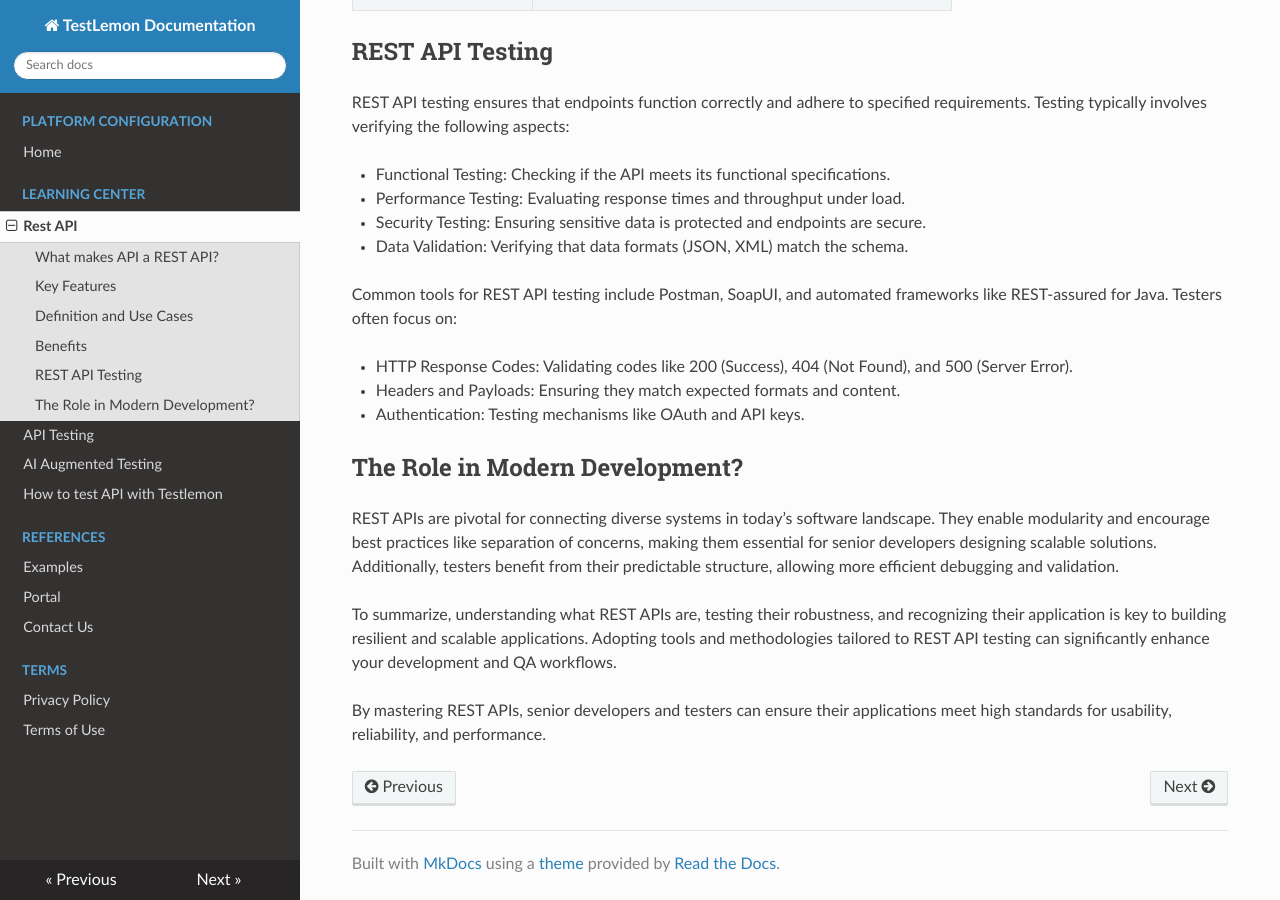
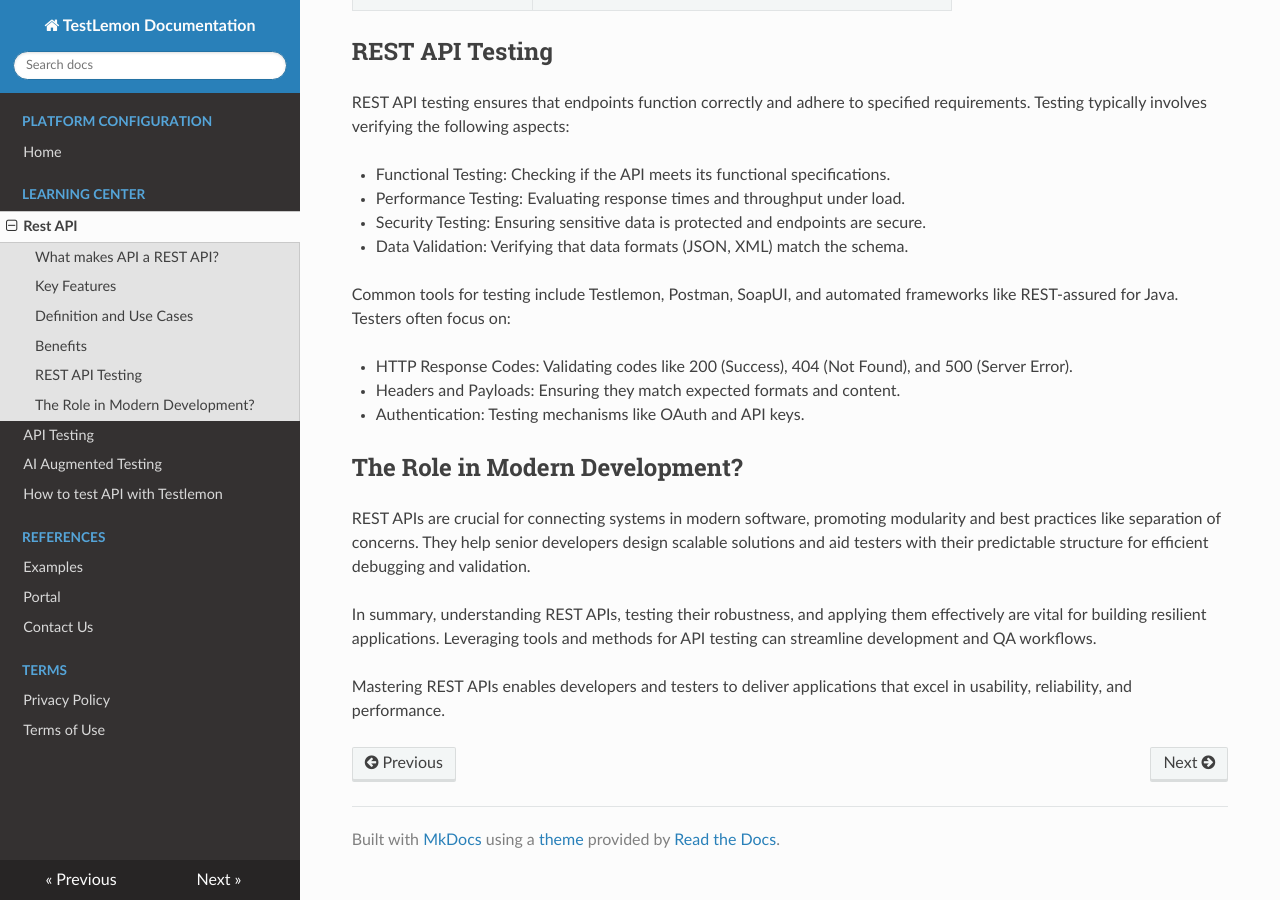
Before and after one commit to itbusina/testlemon-docs, an MkDocs documentation site: the page built from docs/docs/rest-api.md, in a window 1280 px wide and 900 px high, scrolled down 1642 px. Built offline with MkDocs 1.6.1, drawn with Linux system fonts in a browser that asks for light colours; nearby versions of some CDN libraries; some of the changed text lies outside the part shown.

Commit message:
updated rest api content

```diff
--- a/docs/docs/rest-api.md
+++ b/docs/docs/rest-api.md
@@ -10,7 +10,7 @@ _Level: intermidiate_
 
 ![What is REST API and how it works?](images/rest-api.png "Diagram showing a client to server communication using REST API.")
 
-When building and testing modern web applications, REST APIs are foundational tools. Representational State Transfer (REST) has become a dominant architectural style for designing networked applications. This article dives into what REST APIs are, their importance, and considerations for testing, ensuring you can effectively leverage them in your projects.
+When building and testing modern web applications, APIs are foundational tools. Representational State Transfer (REST) has become a dominant architectural style for designing networked applications. This article dives into what REST APIs are, their importance, and considerations for testing, ensuring you can effectively leverage them in your projects.
 
 ## What makes API a REST API?
 
@@ -30,7 +30,7 @@ For example, in a RESTful service, a GET request to https://api.example.com/user
 
 ## Definition and Use Cases
 
-The REST API definition emphasizes scalability, simplicity, and flexibility. REST APIs are widely used in scenarios like:
+The REST API definition emphasizes scalability, simplicity, and flexibility. It is widely used in scenarios like:
 
 - Microservices: Communication between distributed services.
 - Mobile and Web Applications: Data retrieval and user interaction.
@@ -51,15 +51,15 @@ REST API testing ensures that endpoints function correctly and adhere to specifi
 - Security Testing: Ensuring sensitive data is protected and endpoints are secure.
 - Data Validation: Verifying that data formats (JSON, XML) match the schema.
 
-Common tools for REST API testing include Postman, SoapUI, and automated frameworks like REST-assured for Java. Testers often focus on:
+Common tools for testing include Testlemon, Postman, SoapUI, and automated frameworks like REST-assured for Java. Testers often focus on:
 
 - HTTP Response Codes: Validating codes like 200 (Success), 404 (Not Found), and 500 (Server Error).
 - Headers and Payloads: Ensuring they match expected formats and content.
 - Authentication: Testing mechanisms like OAuth and API keys.
 
 ## The Role in Modern Development?
-REST APIs are pivotal for connecting diverse systems in today’s software landscape. They enable modularity and encourage best practices like separation of concerns, making them essential for senior developers designing scalable solutions. Additionally, testers benefit from their predictable structure, allowing more efficient debugging and validation.
+REST APIs are crucial for connecting systems in modern software, promoting modularity and best practices like separation of concerns. They help senior developers design scalable solutions and aid testers with their predictable structure for efficient debugging and validation.
 
-To summarize, understanding what REST APIs are, testing their robustness, and recognizing their application is key to building resilient and scalable applications. Adopting tools and methodologies tailored to REST API testing can significantly enhance your development and QA workflows.
+In summary, understanding REST APIs, testing their robustness, and applying them effectively are vital for building resilient applications. Leveraging tools and methods for API testing can streamline development and QA workflows.
 
-By mastering REST APIs, senior developers and testers can ensure their applications meet high standards for usability, reliability, and performance.
+Mastering REST APIs enables developers and testers to deliver applications that excel in usability, reliability, and performance.
```
